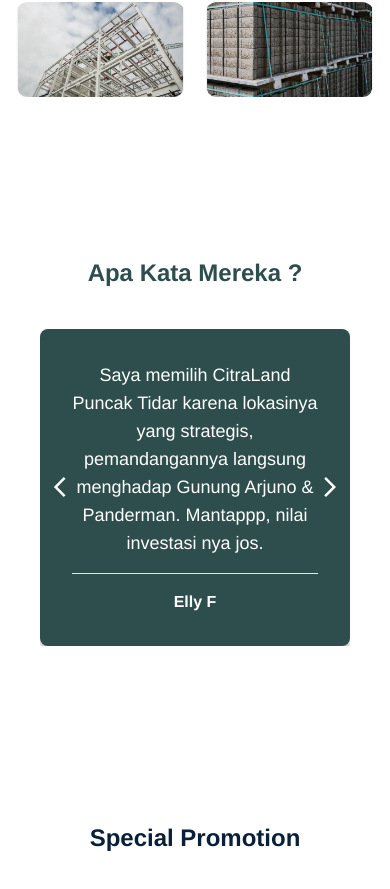
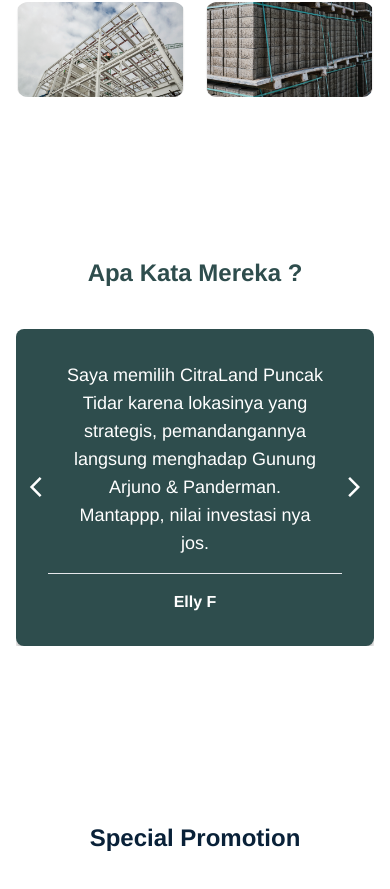
Before and after one commit to blackwolfinc/TerraFront, a React (Create React App) app: page / in a window 390 px wide. Shown: the part 5408-6297 px from the top of the page. Built offline with nearby package versions, Linux system fonts and the light colour scheme; no server answers; a web font is replaced by a local one.

Commit message:
update testimoni

```diff
--- a/src/components/Testimoni/index.jsx
+++ b/src/components/Testimoni/index.jsx
@@ -1,14 +1,10 @@
-import React, { useEffect, useRef } from "react";
-// Import Swiper React components
-
-// Import Swiper styles
-import "swiper/css";
-import Swiper from "swiper";
-import { register } from "swiper/element";
+import React, { useRef } from "react";
+import { Swiper, SwiperSlide } from "swiper/react";
 import {
   MdOutlineArrowBackIos,
   MdOutlineArrowForwardIos,
 } from "react-icons/md";
+import "swiper/css";
 
 const DummyTestimoniData = [
   {
@@ -50,69 +46,66 @@ const DummyTestimoniData = [
 ];
 
 const Testimoni = () => {
-  const swiper = useRef(null);
-  const navigationPrevRef = useRef(null);
-  const navigationNextRef = useRef(null);
-  const id = Math.round(Math.random() * 100);
-
-  useEffect(() => {
-    swiper.current = new Swiper(`.swiper-testimoni-${id}`, {
-      slidesPerView: "auto",
-      spaceBetween: 20,
-      navigation: {
-        nextEl: navigationNextRef.current,
-        prevEl: navigationPrevRef.current,
-      },
-      loop: true,
-      breakpoints: {
-        768: {
-          slidesPerView: 1,
-        },
-        1024: {
-          slidesPerView: 3,
-        },
-      },
-    });
-
-    register();
-
-    return () => {
-      swiper.current.destroy();
-    };
-  });
+  const swiperRef = useRef(null);
 
   return (
     <div className="mx-auto max-w-screen-xl">
-      <div className="mx-10 font-arimo">
+      <div className="mx-4 font-arimo lg:mx-10">
         <h3 className="mb-24 text-center font-arimo text-6xl font-bold text-primary max-md:mb-10 max-md:text-4xl max-sm:text-2xl">
           Apa Kata Mereka ?
         </h3>
-        <div className="relative px-20 max-md:px-0">
-          <div className={`swiper-testimoni-${id} w-full overflow-hidden`}>
-            <div className={`swiper-wrapper`}>
+        <div className="relative">
+          <div className="flex items-center">
+            <div className="absolute left-2 top-0 z-10 mr-4 flex h-full text-white md:left-0 md:text-primary lg:relative lg:top-auto">
+              <button
+                onClick={() => {
+                  swiperRef.current.slidePrev();
+                }}
+              >
+                <MdOutlineArrowBackIos size={24} />
+              </button>
+            </div>
+            <Swiper
+              loop={true}
+              breakpoints={{
+                320: {
+                  slidesPerView: 1,
+                  spaceBetween: 10,
+                },
+                768: {
+                  slidesPerView: 3,
+                  spaceBetween: 24,
+                },
+              }}
+              onSwiper={(swiper) => {
+                swiperRef.current = swiper;
+              }}
+            >
               {DummyTestimoniData.map((testimoni, i) => (
-                <div key={`testi-${i}`} className="swiper-slide !h-auto">
+                <SwiperSlide
+                  key={`testi-${i}`}
+                  className="swiper-slide !h-auto"
+                >
                   <div className="flex min-h-full flex-col gap-4 rounded-lg bg-primary p-8 text-white shadow-custom1">
-                    <p className="flex-1 text-lg max-md:text-center max-md:text-3xl max-md:leading-relaxed max-sm:text-lg">
+                    <p className="flex-1 text-lg max-md:px-4 max-md:text-center max-md:text-3xl max-md:leading-relaxed max-sm:text-lg">
                       {testimoni.message}
                     </p>
                     <hr />
-                    <span className="w-full text-center font-bold">
+                    <span className="w-full text-center font-bold max-md:px-4">
                       {testimoni.name}
                     </span>
                   </div>
-                </div>
+                </SwiperSlide>
               ))}
-            </div>
-          </div>
-          <div className="absolute bottom-0 left-2 top-0 z-10 flex items-center text-white md:left-0 md:text-primary">
-            <div ref={navigationPrevRef}>
-              <MdOutlineArrowBackIos size={24} />
-            </div>
-          </div>
-          <div className="absolute bottom-0 right-2 top-0 z-10 flex items-center text-white md:right-0 md:text-primary">
-            <div ref={navigationNextRef}>
-              <MdOutlineArrowForwardIos size={24} />
+            </Swiper>
+            <div className="absolute right-2 top-0 z-10 ml-4 flex h-full items-center text-white md:right-0 md:text-primary lg:relative">
+              <button
+                onClick={() => {
+                  swiperRef.current.slideNext();
+                }}
+              >
+                <MdOutlineArrowForwardIos size={24} />
+              </button>
             </div>
           </div>
         </div>
```
